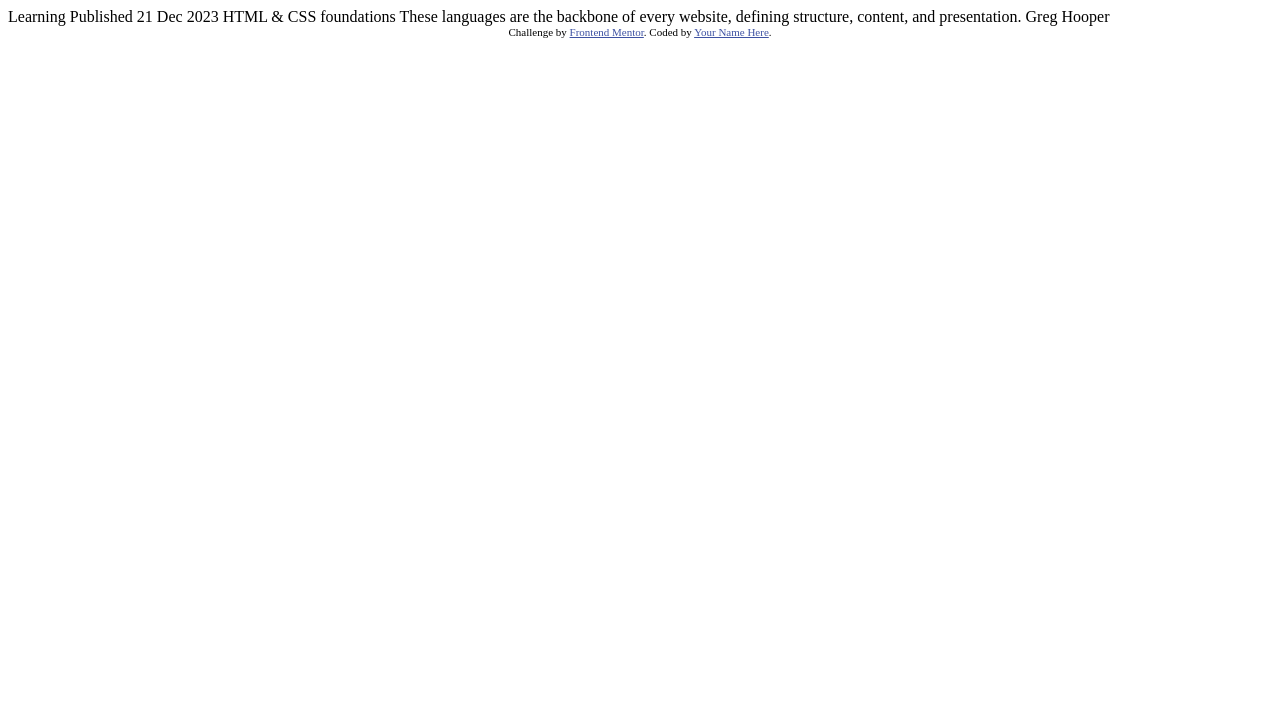
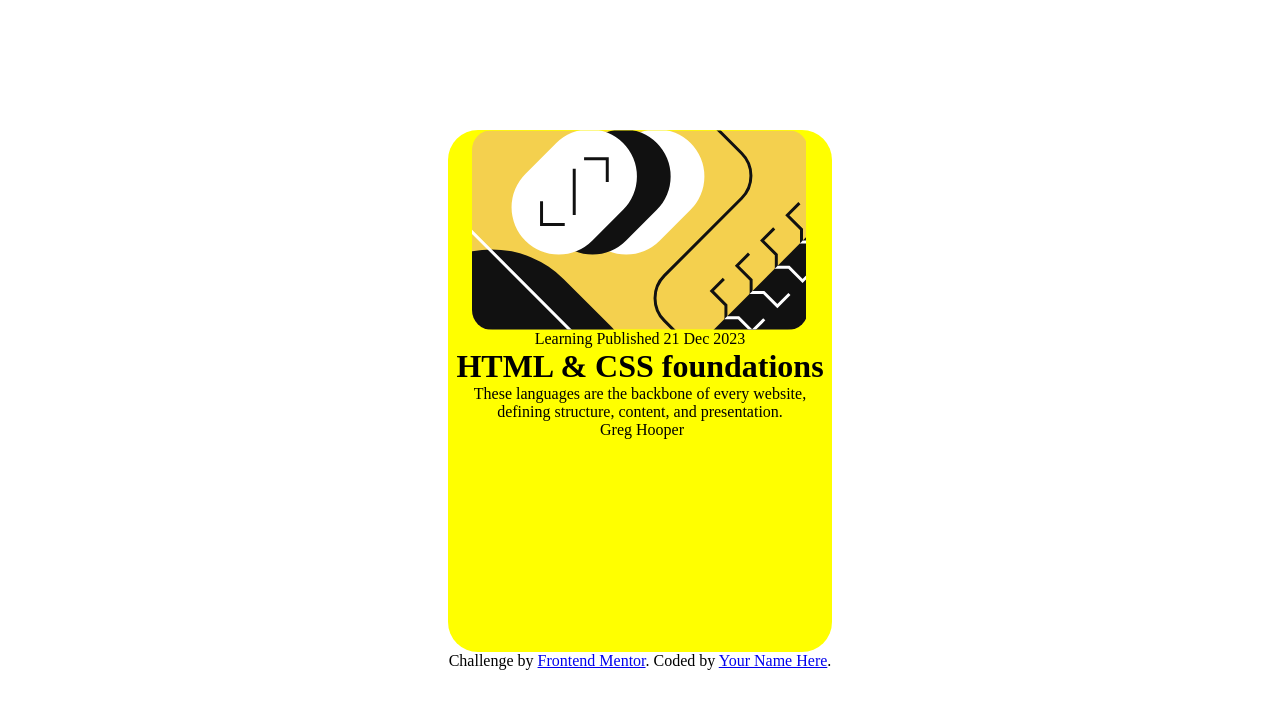
Before and after one commit to KauaGabriell/blog-preview, a plain HTML site: page index.html in a window 1280 px wide. Drawn offline with Linux system fonts and the light colour scheme.

Commit message:
começo do projeto

```diff
--- a/index.html
+++ b/index.html
@@ -5,30 +5,36 @@
   <meta name="viewport" content="width=device-width, initial-scale=1.0"> <!-- displays site properly based on user's device -->
 
   <link rel="icon" type="image/png" sizes="32x32" href="./assets/images/favicon-32x32.png">
+  <link rel="stylesheet" href="style.css">
 
   <title>Frontend Mentor | Blog preview card</title>
 
   <!-- Feel free to remove these styles or customise in your own stylesheet 👍 -->
-  <style>
-    .attribution { font-size: 11px; text-align: center; }
-    .attribution a { color: hsl(228, 45%, 44%); }
-  </style>
+
 </head>
 <body>
 
-  Learning
+  <div class="card-container">
+    <div class="container-img"><img src="assets/images/illustration-article.svg" alt="img"></div>
+    <span class="blog-category">Learning</span>
 
-  Published 21 Dec 2023
+    <span class="data">Published 21 Dec 2023</span>
 
-  HTML & CSS foundations
+    <h1 class="title">HTML & CSS foundations</h1>
 
-  These languages are the backbone of every website, defining structure, content, and presentation.
+    <p class="text">These languages are the backbone of every website, defining structure, content, and presentation.</p>
 
-  Greg Hooper
+    <div class="author section">
+      <img class="author avatar" alt="">
+      <span class="author">Greg Hooper</span>
+    </div>
 
-  <div class="attribution">
-    Challenge by <a href="https://www.frontendmentor.io?ref=challenge" target="_blank">Frontend Mentor</a>.
-    Coded by <a href="#">Your Name Here</a>.
   </div>
+  <footer>
+    <div class="attribution">
+      Challenge by <a href="https://www.frontendmentor.io?ref=challenge" target="_blank">Frontend Mentor</a>.
+      Coded by <a href="#">Your Name Here</a>.
+    </div>
+  </footer>
 </body>
 </html>
--- /dev/null
+++ b/style.css
@@ -0,0 +1,33 @@
+@charset "UTF-8";
+
+*{
+    margin: 0;
+    padding: 0;
+    box-sizing: border-box;
+}
+
+body{
+    height: 100vh;
+    display: flex;
+    justify-content: center;
+    align-items: center;
+    flex-direction: column;
+}
+
+.card-container{
+    text-align: center;
+    width: 384px;
+    height: 522px;
+    background-color: yellow;
+    border-radius: 30px;
+
+}
+
+.container-img{
+   width: 336px;
+   height: 200px;
+   margin: auto;
+   display: flex;
+   border-radius: 20px;
+   overflow: hidden;
+}
```
